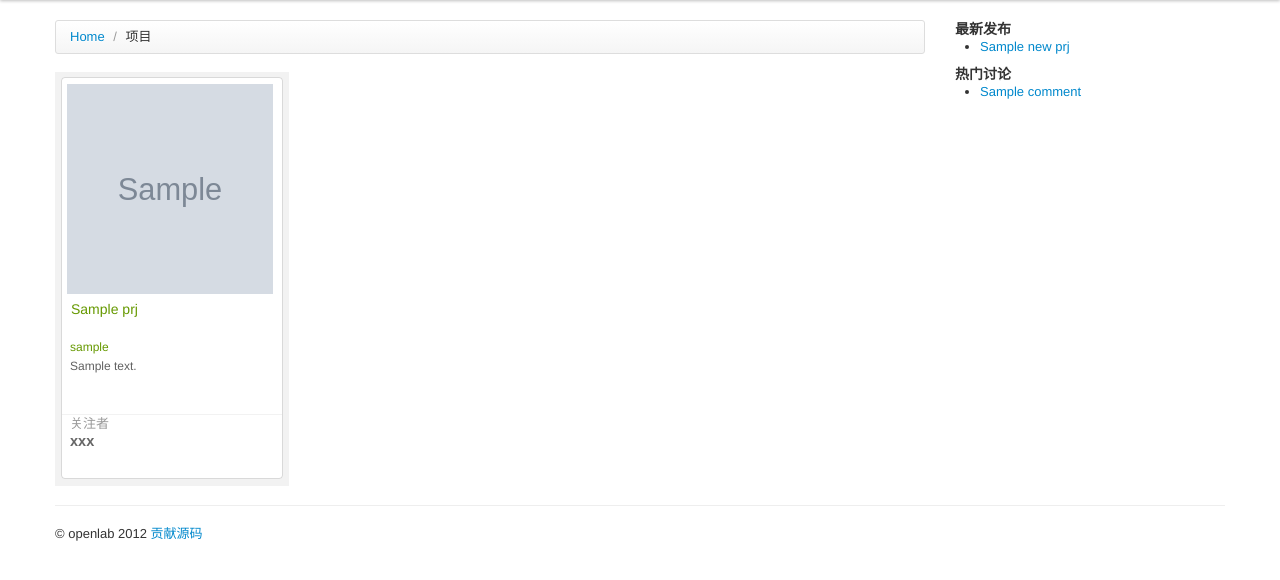
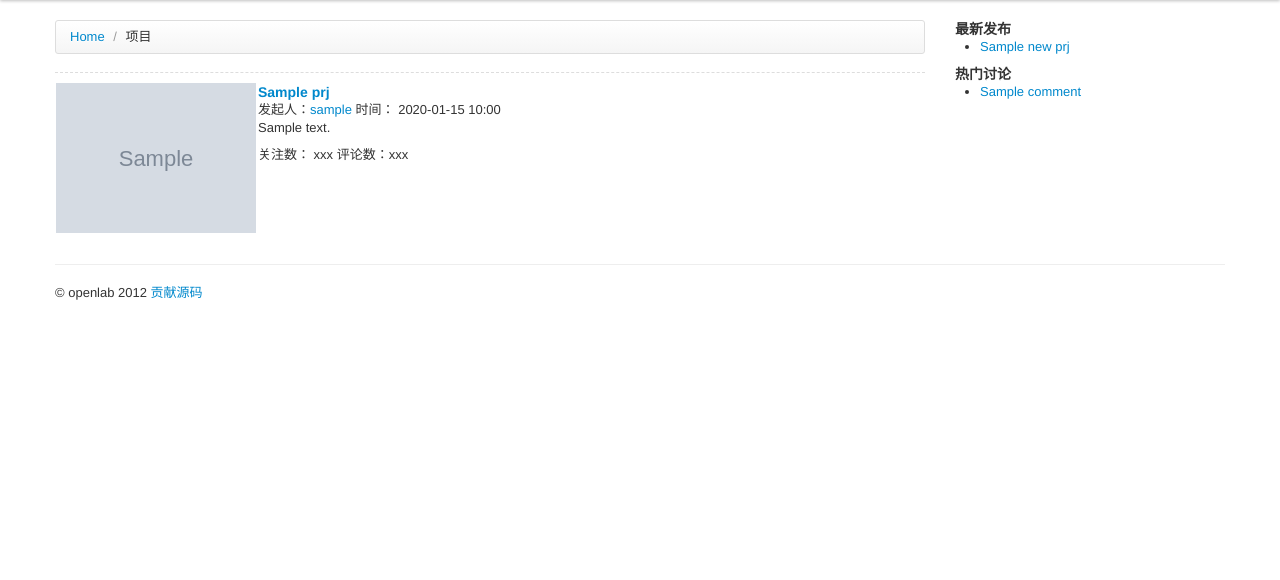
Before and after one commit to wwq0327/open-lab, a Django app: template openclass/templates/projects/index.html in a window 1280 px wide. Shown: the part 40-620 px from the top of the page. Run offline with Django 3.2, Linux system fonts and the light colour scheme; the template is opened without the code that fills it: most values are stand-ins (such as "Sample title", 1, 10 or a date in 2020); grey boxes marked "Sample" are stand-in pictures; parts of the project's set-up code (start-up, migrations or seed data) failed here and were passed over; some libraries are stand-ins or nearby versions.

Commit message:
项目页面样式编写

```diff
--- a/openclass/media/css/main.css
+++ b/openclass/media/css/main.css
@@ -171,3 +171,13 @@ width: 50px;
     text-align: left;
     width: 870px;
 }
+
+.clearfix {
+    border-bottom: 1px dashed #ddd;
+    clear: both;
+    line-height: 100%;
+}
+
+table {
+    margin: 0px 0 12px 0;
+}
--- a/openclass/settings_local.py
+++ b/openclass/settings_local.py
@@ -188,7 +188,7 @@ MAX_UPLOAD_SIZE = 1024 * 1024 * 50
 
 THUMBNAIL_ALIASES = {
     '': {
-        'avatar': {'size': (214, 214), 'crop': True},
+        'avatar': {'size': (168, 168), 'crop': True},
     },
 }
 
--- a/openclass/templates/projects/index.html
+++ b/openclass/templates/projects/index.html
@@ -15,25 +15,39 @@
 {% block content %}
 {% if prjs %}
   {% autopaginate prjs %}
-  <div class="urllist">
   {% for p in prjs %}
-  <ul class="projects_off">
-    <li class="list01">
-      <a href="{{ p.get_absolute_url }}" title="{{ p.title }}"><img src="{{ p.image|thumbnail_url:'avatar'  }}" alt="">{{ p.title }}</a>
-    </li>
-    <li class="list02"> <a href="{% url userena_profile_detail p.creater.username %}">{{ p.creater.username }}</a></li>
-    <li class="list03">{{ p.description_html|safe }}</li>
-    <li class="list04">
-      <div class="projectstats">
-        <p class="widtha">关注者<strong>xxx</strong></p>
-      </div>
-    </li>
-  </ul>
+    <p class="clearfix"></p>
+    <table width="100%">
+      <tbody>
+        <tr class="item">
+          <td width="200" valign="top">
+            <a href="{{ p.get_absolute_url }}" title="{{ p.title }}"><img src="{{ p.image|thumbnail_url:'avatar'  }}" alt=""></a>
+          </td>
+          <td valign="top">
+            <div class="pl2">
+               <h4><a href="{{ p.get_absolute_url }}" title="{{ p.title }}">{{ p.title }}</a></h4>
+            </div>
+            <div>
+              发起人：<a href="{% url userena_profile_detail p.creater.username %}">{{ p.creater.username }}</a>
+              时间： {{ p.pub_date|date:"Y-m-d H:i" }}
+            </div>
+            <div>
+               <p>{{ p.description_html|safe }}</p>
+            </div>
+
+            <div>
+              关注数： xxx 评论数：xxx
+            </div>
+          </td>
+        </tr>
+     </tbody>
+   </table>
+
   {% endfor %}
 {% else %}
   <p>暂无数据</p>
 {% endif %}
-</div>
+
 
 {% paginate %} <!-- 分页功能 -->
 
```
Also changed, not shown: openclass/dev.sqlite.
